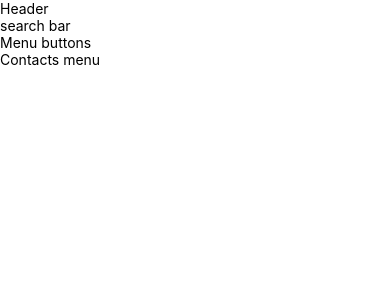
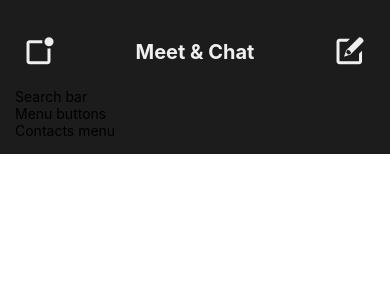
Before and after one commit to webala/zoom2.0, a React Native app: screen / in a window 390 px wide. Shown: the top 300 px of the page. Built offline with nearby package versions, Linux system fonts and the light colour scheme.

Commit message:
header componont created

```diff
--- a/components/Header.js
+++ b/components/Header.js
@@ -1,12 +1,30 @@
 import React from 'react'
-import { View, Text } from 'react-native'
+import { View, Text, StyleSheet } from 'react-native'
+import Entypo from 'react-native-vector-icons/Entypo'
 
 function Header() {
   return (
-    <View>
-        <Text>Header</Text>
+    <View style={styles.container}>
+        <Entypo name='notification' size={30} color='#efefef' />
+        <Text style={styles.heading}>Meet & Chat</Text>
+        <Entypo name='new-message' size={30} color='#efefef' />
     </View>
   )
 }
 
 export default Header
+
+const styles = StyleSheet.create({
+    container: {
+        flexDirection: 'row',
+        justifyContent: 'space-between',
+        alignItems: 'center',
+        paddingVertical: 20,
+        paddingHorizontal: 10
+    },
+    heading: {
+        color: '#efefef',
+        fontSize: 20,
+        fontWeight: "700"
+    }
+})
--- a/components/SearchBar.js
+++ b/components/SearchBar.js
@@ -4,7 +4,7 @@
 function SearchBar() {
   return (
     <View>
-        <Text>search bar</Text>
+        <Text>Search bar</Text>
     </View>
   )
 }
--- a/package.json
+++ b/package.json
@@ -12,7 +12,8 @@
     "expo": "~46.0.6",
     "expo-status-bar": "~1.4.0",
     "react": "18.0.0",
-    "react-native": "0.69.4"
+    "react-native": "0.69.4",
+    "react-native-vector-icons": "^9.2.0"
   },
   "devDependencies": {
     "@babel/core": "^7.12.9"
--- a/screens/Home.js
+++ b/screens/Home.js
@@ -1,5 +1,5 @@
 import React from 'react'
-import {View, SafeAreaView} from 'react-native'
+import {View, SafeAreaView, StyleSheet} from 'react-native'
 import ContactsMenu from '../components/ContactsMenu'
 import Header from '../components/Header'
 import MenuButtons from '../components/MenuButtons'
@@ -7,8 +7,8 @@
 
 function Home() {
   return (
-    <View>
-        <SafeAreaView>
+    <View style={styles.container}>
+        <SafeAreaView style={{height: '100%'}}>
             {/*Header  */}
             <Header />
 
@@ -24,3 +24,10 @@
 }
 
 export default Home
+
+const styles = StyleSheet.create({
+    container: {
+        backgroundColor: '#1c1c1c',
+        padding: 15
+    }
+})
```
Also changed, not shown: 1 other file (tests, documents, lock files or other folders).
